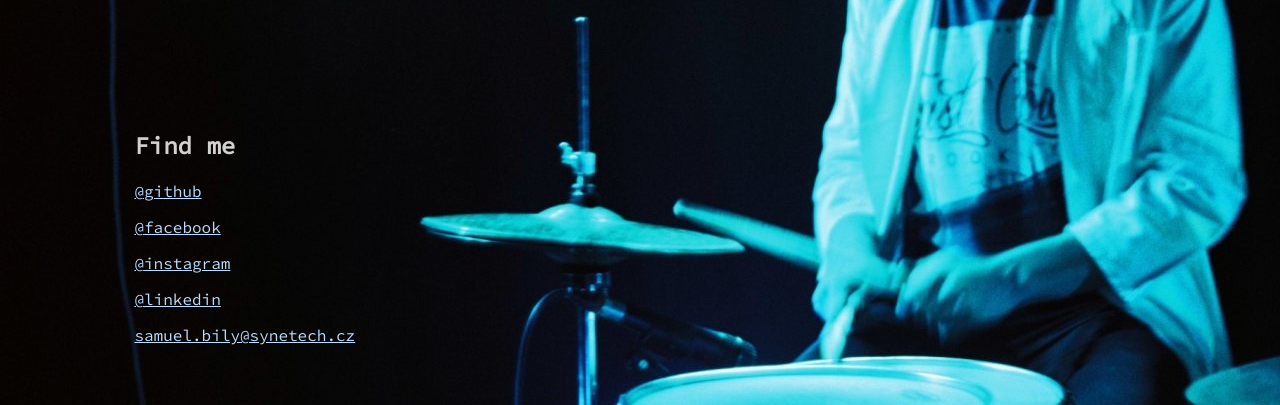
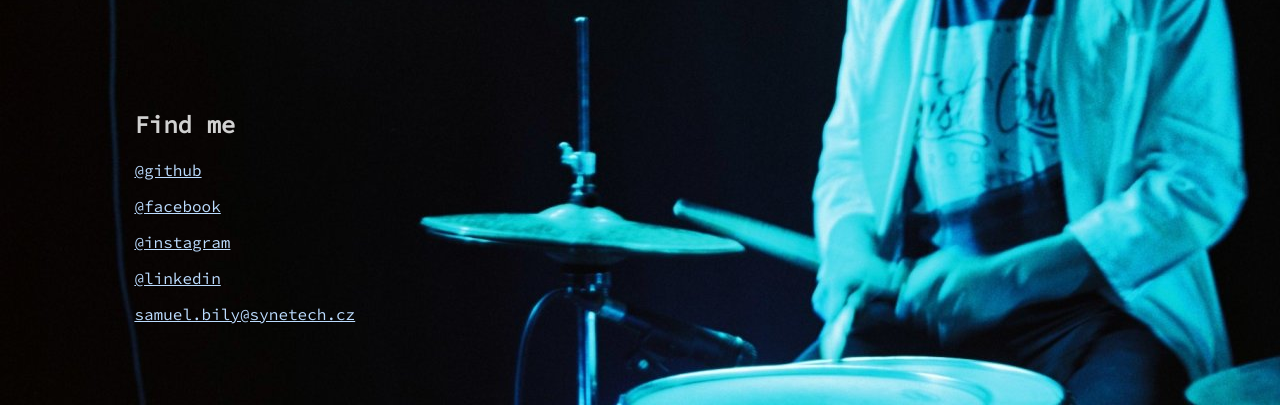
Before and after one commit to samuel-bily/samuel-bily.github.io, a plain HTML site: page index.html in a window 1280 px wide. Shown: the part 395-800 px from the top of the page. Drawn offline with Linux system fonts and the light colour scheme.

Commit message:
FIX Changed padding

```diff
--- a/style.css
+++ b/style.css
@@ -4,7 +4,7 @@
 
 #title {
   position: relative;
-  top: 20%;
+  top: 10%;
   padding-left: 10%;
   z-index: 1;
 }
@@ -27,7 +27,7 @@
 
 #links {
   position: relative;
-  padding-top: 10%;
+  padding-top: 15%;
 }
 #links h2 {
   font-family: 'Source Code Pro', monospace;
```
